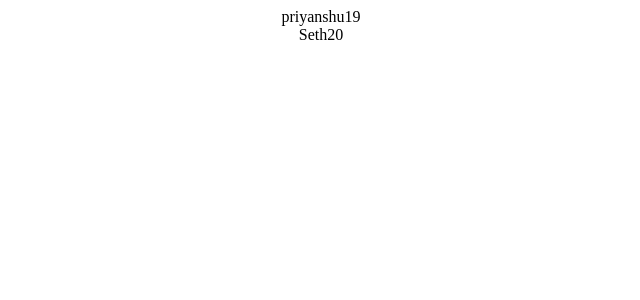
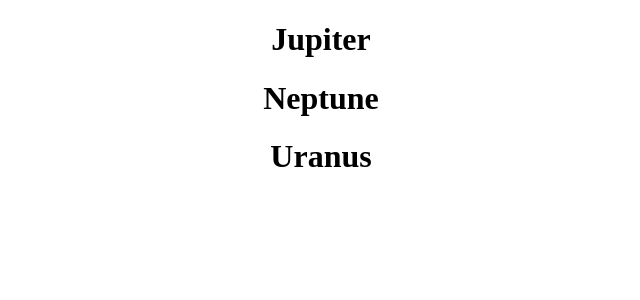
Before and after one commit to sethipriyanshu/reactjs, a React (Create React App) app: page / in a window 1280 px wide. Shown: the top 300 px of the page, without its empty margins (319-959 px from the left). Built offline with nearby package versions, Linux system fonts and the light colour scheme.

Commit message:
solve planet problem

```diff
--- a/src/App.js
+++ b/src/App.js
@@ -1,19 +1,22 @@
 import './App.css';
 
 function App() {
-  const users = [
-    {name: "priyanshu", age: 19},
-    {name: "Seth", age: 20}
+  const planets = [
+    {name: "Mars", isGasPlanet: false},
+    {name: "Earth", isGasPlanet: false},
+    {name: "Jupiter", isGasPlanet: true},
+    {name: "Venus", isGasPlanet: false},
+    {name: "Neptune", isGasPlanet: true},
+    {name: "Uranus", isGasPlanet: true}
+
   ]
   return(
      <div className="App">
-      {users.map((user, key) => {
-        return <User name = {user.name} age={user.age}/>
+      {planets.map((planet, key) => {
+        if (planet.isGasPlanet) return <h1>{planet.name}</h1>;
       })}
      </div>
   );
 }
-const User = (props) => {
-  return <div>{props.name}{props.age}</div>
-}
+
 export default App;
```
